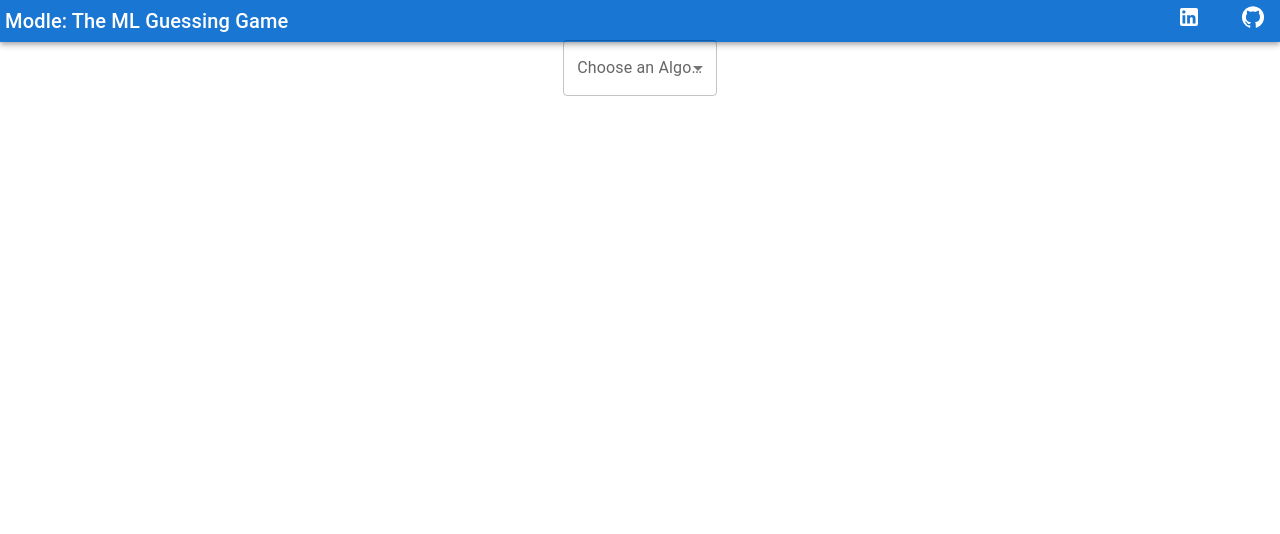
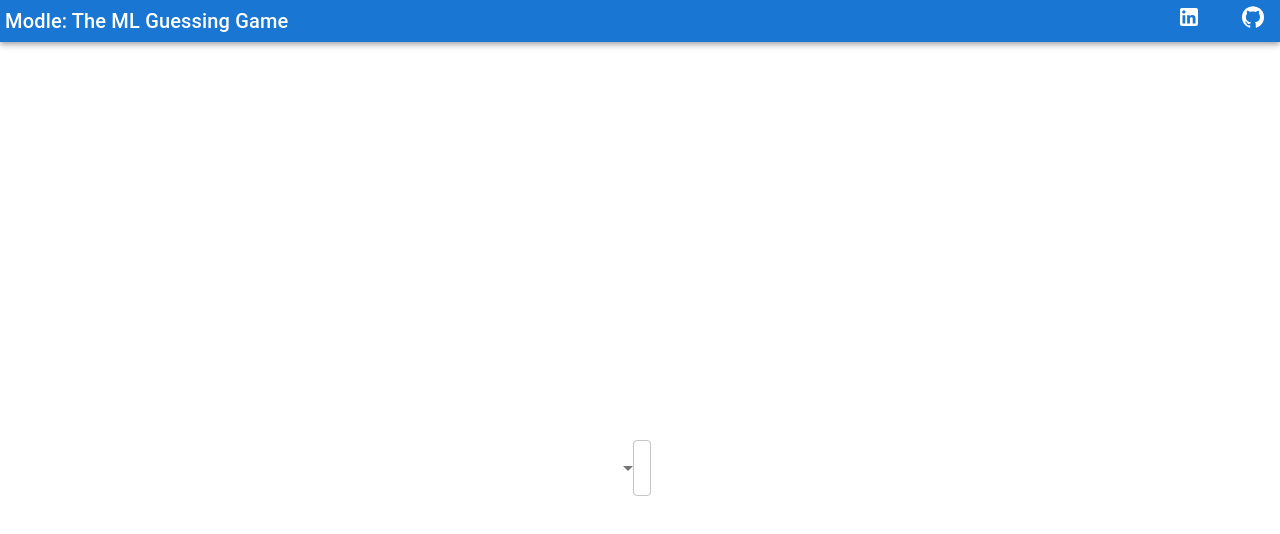
Before and after one commit to ldtcooper/ml-guessing-game, a React (Create React App) app in the folder frontend/: page / in a window 1280 px wide. Shown: the top 534 px of the page. Built offline with nearby package versions, Linux system fonts and the light colour scheme.

Commit message:
Fix lint issues

```diff
--- a/frontend/src/App.css
+++ b/frontend/src/App.css
@@ -47,3 +47,8 @@
   position: absolute;
   left: -999999999px;
 }
+
+#graph-container {
+  height: 50%;
+  width: 50%;
+}
--- a/frontend/src/features/controls/dropdown.tsx
+++ b/frontend/src/features/controls/dropdown.tsx
@@ -3,7 +3,7 @@ import Box from '@mui/material/Box';
 import InputLabel from '@mui/material/InputLabel';
 import MenuItem from '@mui/material/MenuItem';
 import FormControl from '@mui/material/FormControl';
-import Select, { SelectChangeEvent } from '@mui/material/Select';
+import Select from '@mui/material/Select';
 import { useAppDispatch, useAppSelector } from '../../app/hooks';
 import { selectGuess, setAnswer } from '../guesser/guesserSlice';
 
--- a/frontend/src/features/guesser/Guesser.tsx
+++ b/frontend/src/features/guesser/Guesser.tsx
@@ -1,6 +1,5 @@
 import * as React from 'react';
 import Box from '@mui/material/Box';
-import Typography from '@mui/material/Typography';
 import { selectGuess } from './guesserSlice';
 import { useAppSelector } from '../../app/hooks';
 import Success from '../success/success';
@@ -8,11 +7,10 @@ import Dropdown from '../controls/dropdown';
 import PlayAgain from '../controls/playagain';
 import Graph from '../graph/graph';
 
-
 function Guesser() {
     const { graph, isCorrect } = useAppSelector(selectGuess);
     return (
-        <Box sx={{ height: "100%" }}>
+        <Box sx={{ height: "100%", display: "flex", flexDirection: "column", alignItems: "center" }}>
             {isCorrect == null ? null : <Success />}
             <Graph graphHtml={graph} />
             {isCorrect == null ? <Dropdown /> : <PlayAgain />}
```
